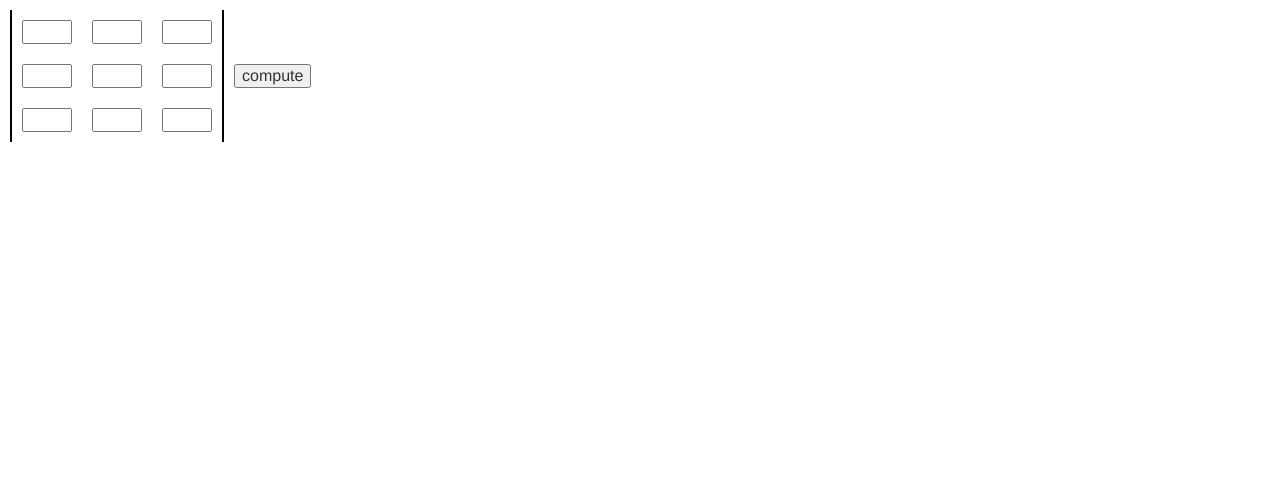
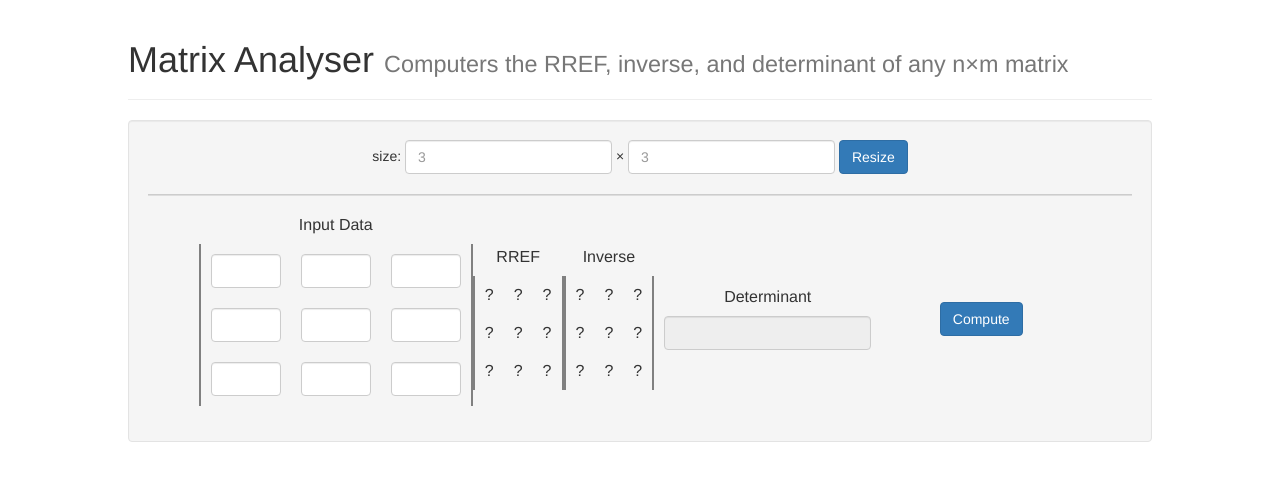
Before and after one commit to jordonbiondo/matrixmath, a website: page client/matrixmath.html in a window 1280 px wide. Drawn offline with nearby package versions, Linux system fonts and the light colour scheme; no server answers.

Commit message:
styling, inverse, det

```diff
--- a/client/matrix.css
+++ b/client/matrix.css
@@ -1,20 +1,89 @@
+#titleDiv {
 
+}
+
+body {
+    max-width: 80%;
+    margin-left: auto;
+    margin-right: auto;
+}
+
+#sizeForm {
+    text-align: center;
+    width:80%;
+    margin-left: auto;
+    margin-right: auto;
+
+}
+#matrixFormatTable {
+    margin-left: auto;
+    margin-right: auto;
+    max-width: 90%;
+}
+
+hr {
+    border: none;
+    /* top    */ border-top: 1px solid #ccc;
+    /* middle */ background-color: #ddd; color: #ddd;
+    height: 1px;
+    *height: 2px; /* IE6+7 need the total height */
+}
+/* .dark-hr {  */
+/*     display: block;  */
+/*      height: 1px; */
+/*      border: 0;  */
+/*      border-top: 1px solid #323223; */
+/*      margin: 1em 0;  */
+/*      padding: 0;  */
+/* } */
 .matrixTable {
-    margin: 10px;
-    border-color: black;
+    margin-left:auto;
+    margin-right:auto;
+    border-color: gray;
     border-style: solid;
     border-width: 2px;
     border-top: none;
     border-bottom: none;
-
+}
+#detArea {
+    margin-left:auto;
+    margin-right:auto;
+    text-align:center;
+    padding-left: 10px;
+    padding-right: 10px;
 }
 
+.table tr  {
+    border-top: none;
+}
+
+#computeButtonDiv {
+    width: 200px;
+    text-align: center;
+}
+#computeButton {
+    /* margin-left:  auto; */
+    /* margin-right: auto; */
+}
+
+#sizeRow {
+    border-bottom: solid;
+    border-color: black;
+    border-width: 1px;
+}
+#resizeArea {
+    padding: 10px;
+    text-align: center;
+    margin: 10px;
+    margin-left:auto;
+    margin-right:auto;
+}
 .matrixInput {
-    width: 100%;
+    width: 70px;
 }
 .matrixData {
     padding: 10px;
 }
 .matrixData input {
-    width: 50px;
+
 }
--- a/client/matrixmath.html
+++ b/client/matrixmath.html
@@ -19,21 +19,31 @@
 
     <script>
 
+     var defaultMatrixWidth = 3;
+     var defaultMatrixHeight = 3;
+
      var socket;
 
      socket = io.connect();
 
      socket.on("matrixFill", function(data) {
-       alert("Det: " + data.det);
-       return fillMatrixTable(data.rref);
+       $("#detValue").val((data.det) ? data.det : "Not possible");
+       fillMatrixTable("#rrefMatrix", data.rref);
+       if (data.inverse) {
+	 fillMatrixTable("#inverseMatrix", data.inverse);
+       } else {
+	 spoofFillMatrix("#inverseMatrix", data.size.height, data.size.width);
+       }
+
      });
+
 
 
      /**
       * Fill table with matrix
       */
-     function fillMatrixTable(matrix) {
-       $("#outputMatrix").empty();
+     function fillMatrixTable(table, matrix) {
+       $(table).empty();
        $.each(matrix.data, function(i, row) {
          tRow = $('<tr>', {
            class: 'matrixRow'
@@ -41,15 +51,33 @@
          $.each(row, function(j, value) {
 
            tRow.append($('<td>', {
-             text: value,
+             text: (parseFloat(value)) ? (Math.round(parseFloat(value*1000)) * .001) : value,
              class: 'matrixData'
            }));
 
          });
-         $("#outputMatrix").append(tRow);
+         $(table).append(tRow);
        });
      }
 
+     /**
+      * Fill output with empty data
+      */
+     function spoofFillMatrix(table, n, m) {
+       fillMatrixTable(table, {
+	 data: (function() {
+	   var result = new Array(n);
+	   for (var i = 0; i < n; i++) {
+	     var row = new Array(m);
+	     for (var j = 0; j < m; j++) {
+	       row[j] = "?";
+	     }
+	     result[i] = row;
+	   }
+	   return result;
+	 })()
+       });
+     }
 
      /**
       * Resize matrix input
@@ -63,17 +91,34 @@
            tRow.append($('<td>', {
 	     class: 'matrixData',
 	     html: $("<input>", {
-	       class: "matrixInput",
+	       class: "matrixInput form-control",
                type: "number"
              })
 	   }));
 	 }
 	 $("#inputMatrix").append(tRow);
        }
+       spoofFillMatrix("#rrefMatrix", height, width);
+       spoofFillMatrix("#inverseMatrix", height, width);
      }
 
      /**
-      *
+      * Try resizing input matrix
+      */
+     function tryResizeInput() {
+       var n = parseInt($("#matrixHeightInput").val());
+       var m = parseInt($("#matrixWidthInput").val());
+       if ((!isNaN(n)) &&
+	   (!isNaN(m)) &&
+	   m > 0 &&
+	   n > 0) {
+	 resizeMatrixInputTable(n, m);
+       } else {
+	 console.log("error resizing");
+       }
+     }
+     /**
+      * Get input and send if OK
       */
      function trySendMatrix() {
        var data = [];
@@ -96,15 +141,24 @@
        });
 
        if (!error) {
-	 console.log(data);
 	 socket.emit("compute", {data: data});
        } else {
 	 alert("bad input");
+	 $('#').popover(options)
        }
      }
 
      $(document).ready(function() {
-       resizeMatrixInputTable(3, 3);
+       resizeMatrixInputTable(defaultMatrixHeight, defaultMatrixWidth);
+	 $("#sizeForm").submit(function() {
+	   tryResizeInput();
+	   return false;
+       });
+         $("#inputMatrixForm").submit(function() {
+           trySendMatrix();
+           return false;
+       });
+
      });
 
 
@@ -116,22 +170,61 @@
     -- Body
     -------------------------------------------------------------->
   <body>
-    <table class=".table" id="matrixFormatTable">
-      <tr>
+
+    <div class="page-header">
+      <h1>Matrix Analyser <small>Computers the RREF, inverse, and determinant of any n&times;m matrix</small></h1>
+    </div>
+    <div class="well">
+      <form id="sizeForm" class="form-inline">
+        size:
+        <input id="matrixHeightInput"
+               class="matrixInput form-control"
+               placeholder="3"
+               type="number">
+        &times;
+        <input id="matrixWidthInput"
+               class="matrixInput form-control "
+               placeholder="3"
+               type="number">
+        <button type="submit"
+                class=".btn btn btn-primary"
+                id="matrixResize"> Resize</button>
+      </form>
+      <hr class="dark-hr"/>
+      <table class="" id="matrixFormatTable">
+	<tr>
 	<td>
-	  <table class=".table matrixTable" id="inputMatrix">
+	  <form id="inputMatrixForm">
+	    <p class="text-center">Input Data</p>
+	    <table class="matrixTable" id="inputMatrix">
+	    </table>
+	  </form>
+	</td>
+	<td>
+	  <p class="text-center">RREF</p>
+	  <table class="matrixTable" id="rrefMatrix">
 	  </table>
 	</td>
 	<td>
-	  <button onclick="trySendMatrix()"> compute </button>
+	  <p class="text-center">Inverse</p>
+          <table class="matrixTable" id="inverseMatrix">
+          </table>
         </td>
-
+	<td id="detArea">
+	  <p class="text-center">Determinant</p>
+	  <input class="form-control text-center"
+		 id="detValue"
+		 type="text"
+		 readonly="readonly"/>
+        </td>
 	<td>
-	  <table class=".table matrixTable" id="outputMatrix">
-	  </table>
-	</td>
+          <div id="computeButtonDiv">
+            <button id="computeButton" class="btn btn-primary" onclick="trySendMatrix()">Compute</button>
+          </div>
+        </td>
       </tr>
     </table>
+    </div>
   </body>
 
 </html>
--- a/server.js
+++ b/server.js
@@ -27,8 +27,10 @@ io.sockets.on('connection', function(socket) {
   socket.on('compute', function(matrixData) {
     var matrix = new mm.Matrix(matrixData.data);
     socket.emit("matrixFill", {
+      size: matrix.size(),
       rref: matrix.rref(),
-      det: matrix.det()
+      det: matrix.det(),
+      inverse: matrix.inverse()
     });
   });
 
```
Also changed, not shown: server/matrix.js (+39 -11 lines), server/matrix_tests.js (+25 -6 lines).
